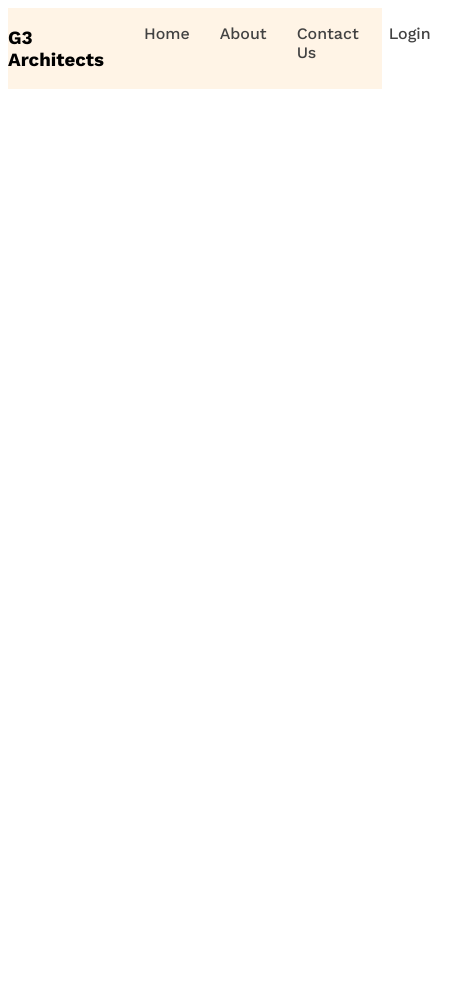
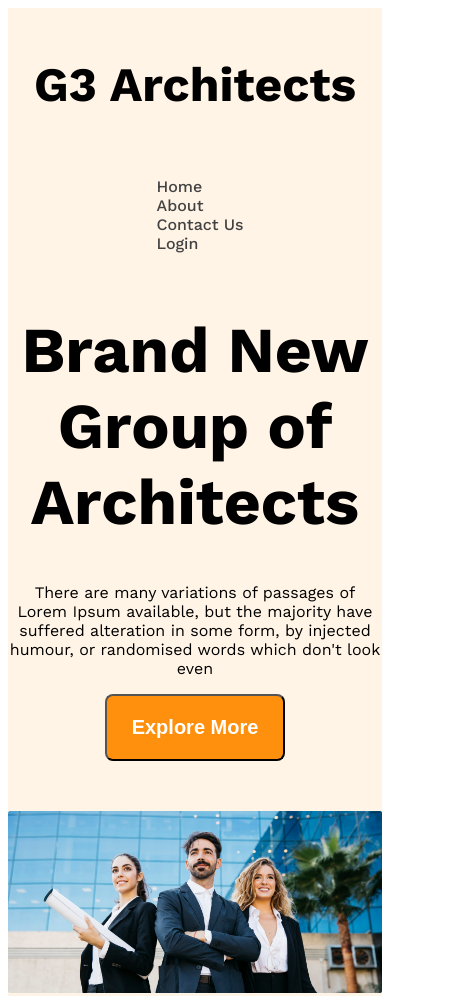
Before and after one commit to AkKorim007/G3-Architect-Web, a plain HTML site: page index.html in a window 390 px wide. Shown: the top 996 px of the page, 461 px wide, since content can reach past the window. Before the commit the page ends 844 px from the top, so only its background shows below. Drawn offline with nearby package versions, Linux system fonts and the light colour scheme.

Commit message:
added banner style and media query

```diff
--- a/index.html
+++ b/index.html
@@ -19,7 +19,12 @@
             </ul>
         </nav>
         <div class="banner">
-
+            <div class="banner-content">
+                <h1 class="banner-title">Brand New Group of Architects </h1>
+                <p>There are many variations of passages of Lorem Ipsum available, but the majority have suffered alteration in some form, by injected humour, or randomised words which don't look even</p>
+                <button class="btn-primary">Explore More</button>
+            </div>
+                <img class="banner-image" src="images/banner.png" alt="">
         </div>
     </header>
     <main>
--- a/styles/styles.css
+++ b/styles/styles.css
@@ -25,14 +25,27 @@
 .bg-light{
     background-color: rgba(255, 144, 14, 0.1) ;
 }
+
+.btn-primary{
+    background-color: #FF900E;
+    color: white;
+    padding: 20px 25px;
+    font-size: 1.25rem;
+    font-weight: 600;
+    border-radius: 8px;
+}
 /* header styles */
 
 /* navbar related styles */
 .navbar{
-justify-content: space-between;
-
+    justify-content: space-between;
+    align-items: center;
 }
 
+.brand{
+    font-weight: 700;
+    font-size: 3rem;
+}
 .nav-item{
    list-style: none;
    margin-right: 30px;
@@ -47,3 +60,27 @@ justify-content: space-between;
     max-width: 1440px;
     margin: 0 auto;
 }
+
+/* banner related styles */
+.banner-content{
+    max-width: 850px;
+    margin: 0 auto;
+    text-align: center;
+    margin-bottom: 50px;
+}
+
+.banner-title{
+    font-weight: 700;
+    font-size: 4rem;
+}
+
+.banner-image{
+    width: 100%;
+}
+
+/* responsive media query */
+@media screen and (max-width: 576px) {
+    .navbar, .nav-links{
+        flex-direction: column;
+    }
+}
```
